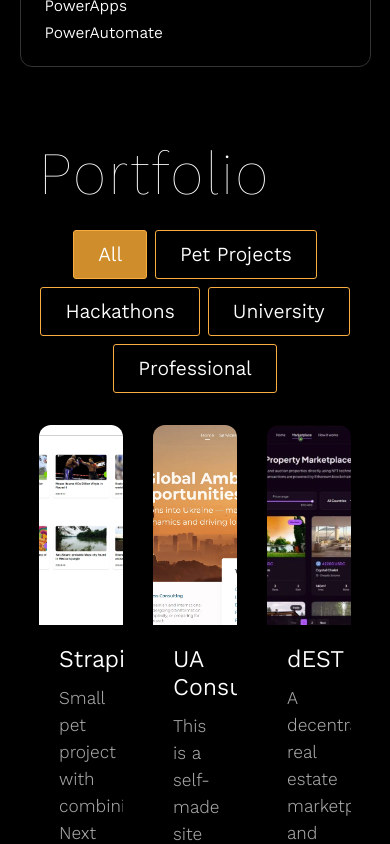
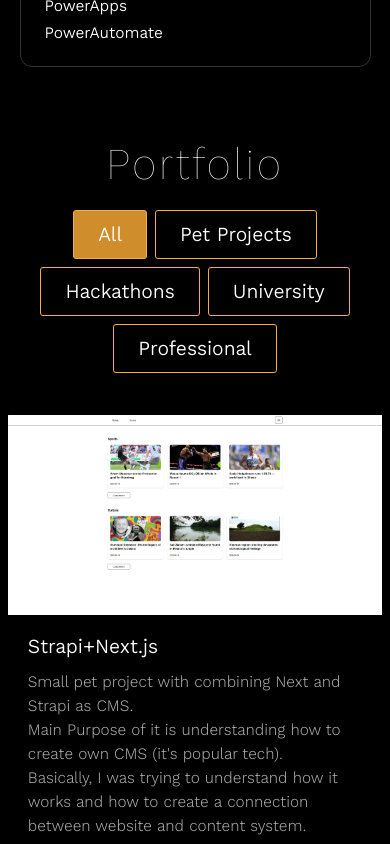
Before and after one commit to bromscandium/portfolio, a React (Vite) app: page / in a window 390 px wide. Shown: the part 3320-4164 px from the top of the page. Built offline with nearby package versions, Linux system fonts and the light colour scheme.

Commit message:
small porfolio style fix

```diff
--- a/package.json
+++ b/package.json
@@ -1,7 +1,8 @@
 {
   "name": "portfolio",
   "homepage": "https://bromscandium.com",
-  "version": "3.0.2",
+  "version": "3.0.3",
+
   "type": "module",
   "scripts": {
     "dev": "vite",
@@ -12,7 +13,6 @@
     "deploy": "gh-pages -d dist"
   },
   "dependencies": {
-    "@emailjs/browser": "^4.4.1",
     "i18next": "^25.5.2",
     "react": "^18.3.1",
     "react-dom": "^18.3.1",
--- a/src/components/Portfolio/Portfolio.sass
+++ b/src/components/Portfolio/Portfolio.sass
@@ -22,7 +22,7 @@
         opacity: 1
 
     .list-header
-        max-width: 1600px
+
         margin: 0 auto
 
         h1
@@ -38,7 +38,7 @@
         grid-template-columns: repeat(3, 1fr)
         gap: 30px
         justify-items: center
-        max-width: 1600px
+
         margin: 0 auto
 
         .projects-card
@@ -184,7 +184,7 @@
 
 
 @media (max-width: 1024px)
-    .list
+    .portfolio
         padding: 40px 4%
 
         .list-header
@@ -207,7 +207,7 @@
                         font-size: 18px
 
 @media (max-width: 768px)
-    .list
+    .portfolio
         padding: 40px 2%
 
         .list-header
```
